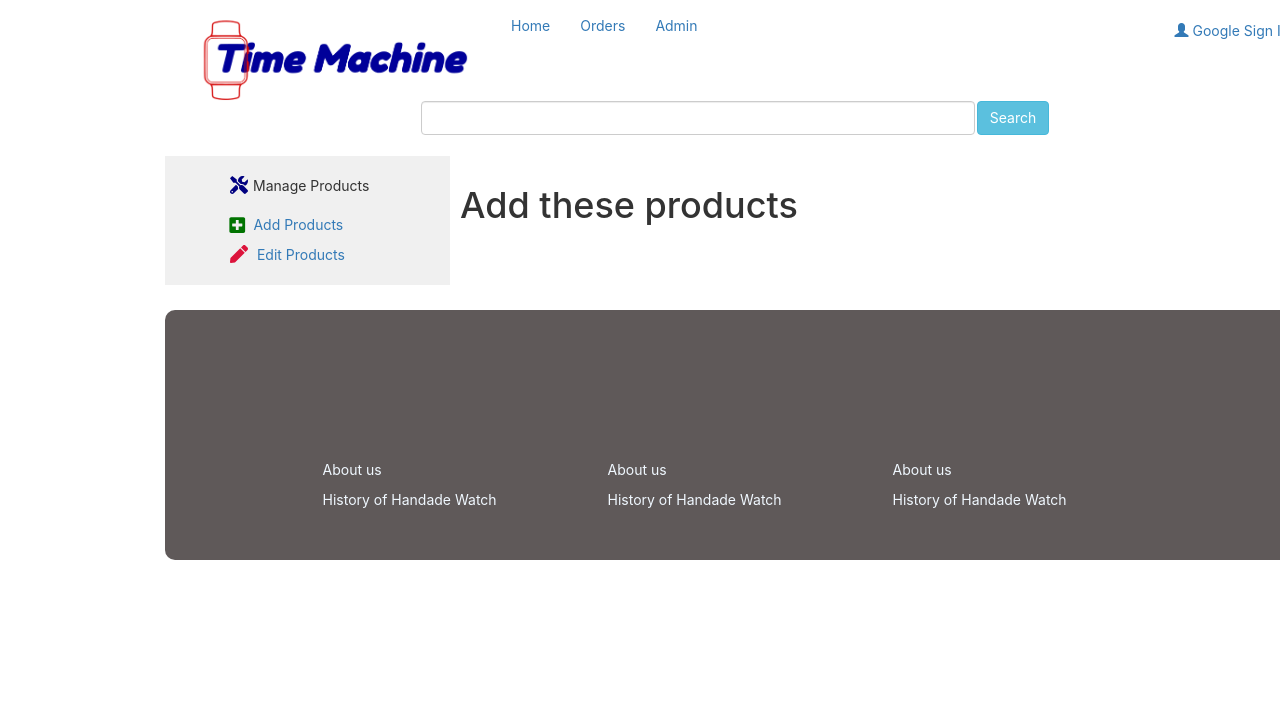
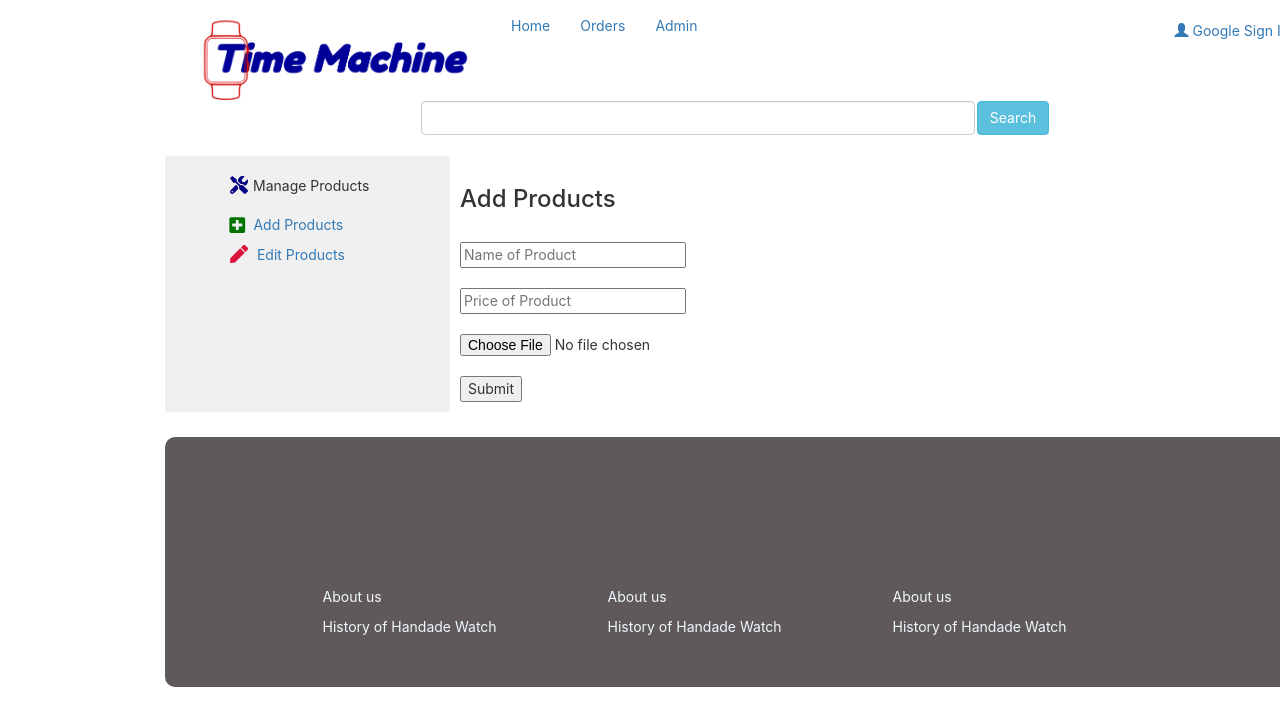
Before and after one commit to farukhrana14/time-machine-client, a React (Create React App) app: page /admin/addProducts in a window 1280 px wide. Shown: the top 726 px of the page. Built offline with nearby package versions, Linux system fonts and the light colour scheme.

Commit message:
Add product- OK

```diff
--- a/package.json
+++ b/package.json
@@ -9,6 +9,7 @@
     "@testing-library/jest-dom": "^5.11.10",
     "@testing-library/react": "^11.2.6",
     "@testing-library/user-event": "^12.8.3",
+    "axios": "^0.21.1",
     "bootstrap": "^4.6.0",
     "firebase": "^8.3.2",
     "jquery": "^3.6.0",
--- /dev/null
+++ b/src/components/Admin/AddProducts.css
@@ -0,0 +1,7 @@
+input [type='file'] {
+    display: block;
+}
+
+.error{
+    color: red;
+}
--- a/src/components/Admin/AddProducts.js
+++ b/src/components/Admin/AddProducts.js
@@ -1,13 +1,70 @@
-import React from 'react';
+import React, { useState } from "react";
+import "./AddProducts.css";
+import { useForm } from "react-hook-form";
+import axios from 'axios';
+
 
 const AddProducts = () => {
+  const { register, handleSubmit, errors } = useForm();
+  const [imageURL, setIMageURL] = useState(null);
+
+    const handleImageUpload = (event) => {
+    // console.log(event.target.files[0]);
+    const imageData = new FormData();
+    imageData.set('key', 'd136f1b08c3a19d44bcad67e010bd23c');
+    imageData.append('image', event.target.files[0]);
+
+    axios.post('https://api.imgbb.com/1/upload',
+    imageData)
+    .then(function (response) {
+      setIMageURL(response.data.data.display_url);
+    })
+    .catch(function (error) {
+      console.log(error);
+    });
+
+}
+
+const onSubmit = (data) =>{
+    const eventData = {
+        name: data.productName,
+        price: data.price,
+        photoURL: imageURL
+   };
+   const url = `http://localhost:5000/addProduct`;
+
+   fetch(url,{
+    method: 'POST',
+    headers: {
+    'content-type': 'application/json'
+    },
+    body: JSON.stringify(eventData)
+   })
+   .then(res => console.log(res.status))
 
 
-    return (
-        <div>
-            <h1>Add these products</h1>
-        </div>
-    );
+}
+
+  return (
+    <div>
+      <h3>Add Products</h3>
+      <br />
+      <form onSubmit={handleSubmit(onSubmit)}>
+        <input name="productName" placeholder="Name of Product" ref={register({ required: true })} />
+        {errors.name && <span className="error">Product Name is required</span>}
+        <br />
+        <br/>
+        <input name="price" placeholder="Price of Product" ref={register({ required: true })} />
+        {errors.name && <span className="error">Price is required</span>}
+        <br />
+        <br/>
+        <input name="inputFile" type="file" onChange={handleImageUpload} ref={register({ required: true })} />
+        {errors.name && <span className="error">Price is required</span>}
+        <br/>
+        <input type="submit" />
+      </form>
+    </div>
+  );
 };
 
 export default AddProducts;
```
Also changed, not shown: 1 other file (tests, documents, lock files or other folders).
